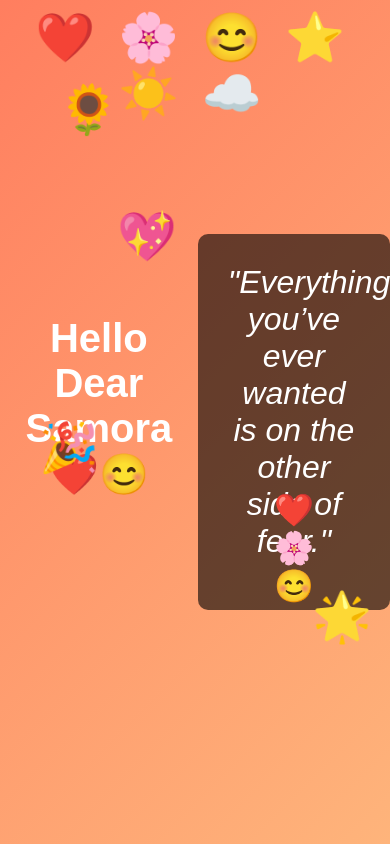
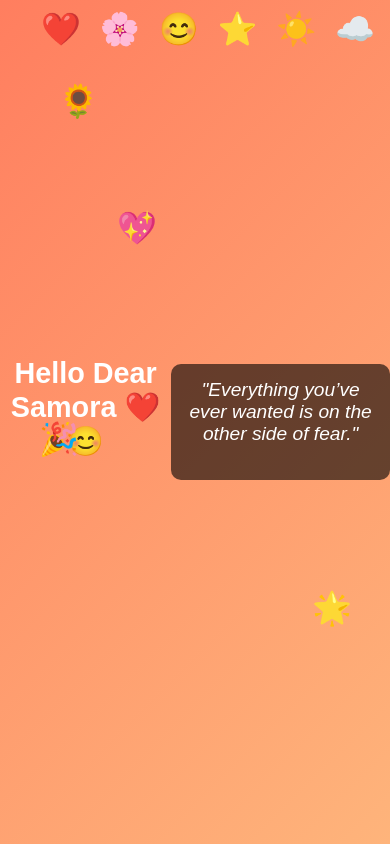
Before and after one commit to strongsamsam/strongsamsam.github.io, a plain HTML site: page index.html in a window 390 px wide. Drawn offline with Linux system fonts and the light colour scheme.

Commit message:
Update index.html

```diff
--- a/index.html
+++ b/index.html
@@ -96,12 +96,58 @@
             }
         }
 
-
         .greeting {
             font-size: 2.5em;
             font-weight: bold;
             color: white;
             margin-bottom: 30px;
+        }
+
+        /* Mobile Responsiveness */
+        @media (max-width: 768px) {
+            .quote {
+                font-size: 1.5em;
+            }
+
+            .emoji-container {
+                font-size: 2.5em;
+            }
+
+            .greeting {
+                font-size: 2em;
+            }
+
+            .floating-emoji {
+                font-size: 2.5em;
+            }
+
+            .quote-container {
+                width: 90%;
+                padding: 20px;
+            }
+        }
+
+        @media (max-width: 480px) {
+            .quote {
+                font-size: 1.2em;
+            }
+
+            .emoji-container {
+                font-size: 2em;
+            }
+
+            .greeting {
+                font-size: 1.8em;
+            }
+
+            .floating-emoji {
+                font-size: 2em;
+            }
+
+            .quote-container {
+                width: 95%;
+                padding: 15px;
+            }
         }
 
     </style>
@@ -124,11 +170,6 @@
 
     <div class="quote-container">
         <div class="quote" id="quote">Loading...</div>
-        <div class="emoji">
-            <span class="heart">❤️</span>
-            <span class="flower">🌸</span>
-            <span class="smile">😊</span>
-        </div>
     </div>
 
     <!-- Floating Emojis -->
@@ -138,7 +179,6 @@
     <div class="floating-emoji" style="top: 70%; left: 80%;">🌟</div>
 
     <script>
-
         const quotes = [
             "The best way to predict the future is to create it.",
             "It always seems impossible until it’s done.",
```
Lines whose indentation alone changed are shown as unchanged.
